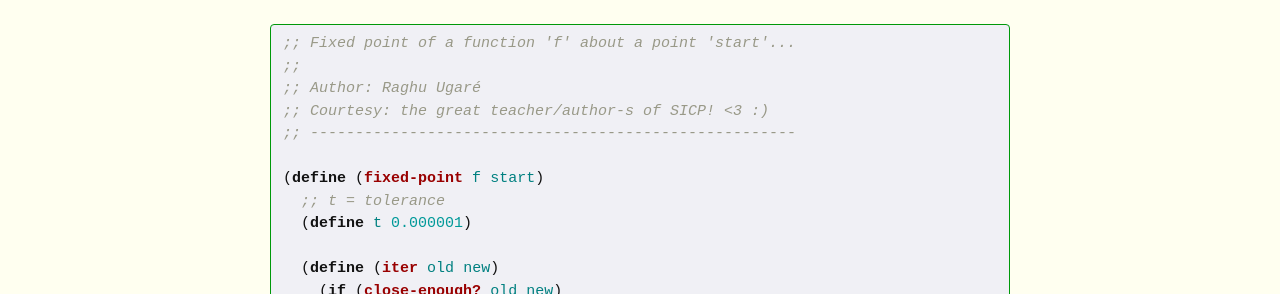
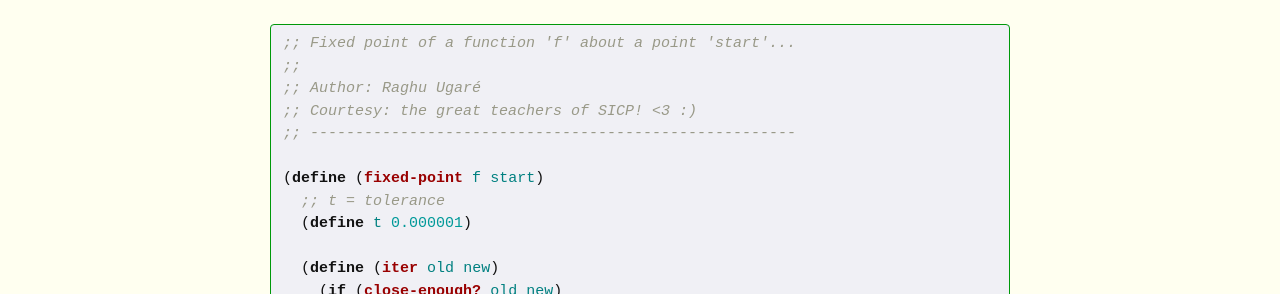
Before and after one commit to raghuugare/raghuugare.bkup, a Jekyll site: the page built from _posts/2015-09-17-fixed_point.markdown, in a window 1280 px wide. Shown: the part 669-963 px from the top of the page. Built offline with Jekyll 4.4.1, drawn with Linux system fonts in a browser that asks for light colours; some web fonts are replaced; formulas are drawn with MathJax 3.

Commit message:
Minor edits

```diff
--- a/_posts/2015-09-17-fixed_point.markdown
+++ b/_posts/2015-09-17-fixed_point.markdown
@@ -32,7 +32,7 @@ Hat-tip to both!
 ;; Fixed point of a function 'f' about a point 'start'...
 ;;
 ;; Author: Raghu Ugaré
-;; Courtesy: the great teacher/author-s of SICP! <3 :)
+;; Courtesy: the great teachers of SICP! <3 :)
 ;; ------------------------------------------------------
 
 (define (fixed-point f start)
```
Also changed, not shown: 1 other file.
